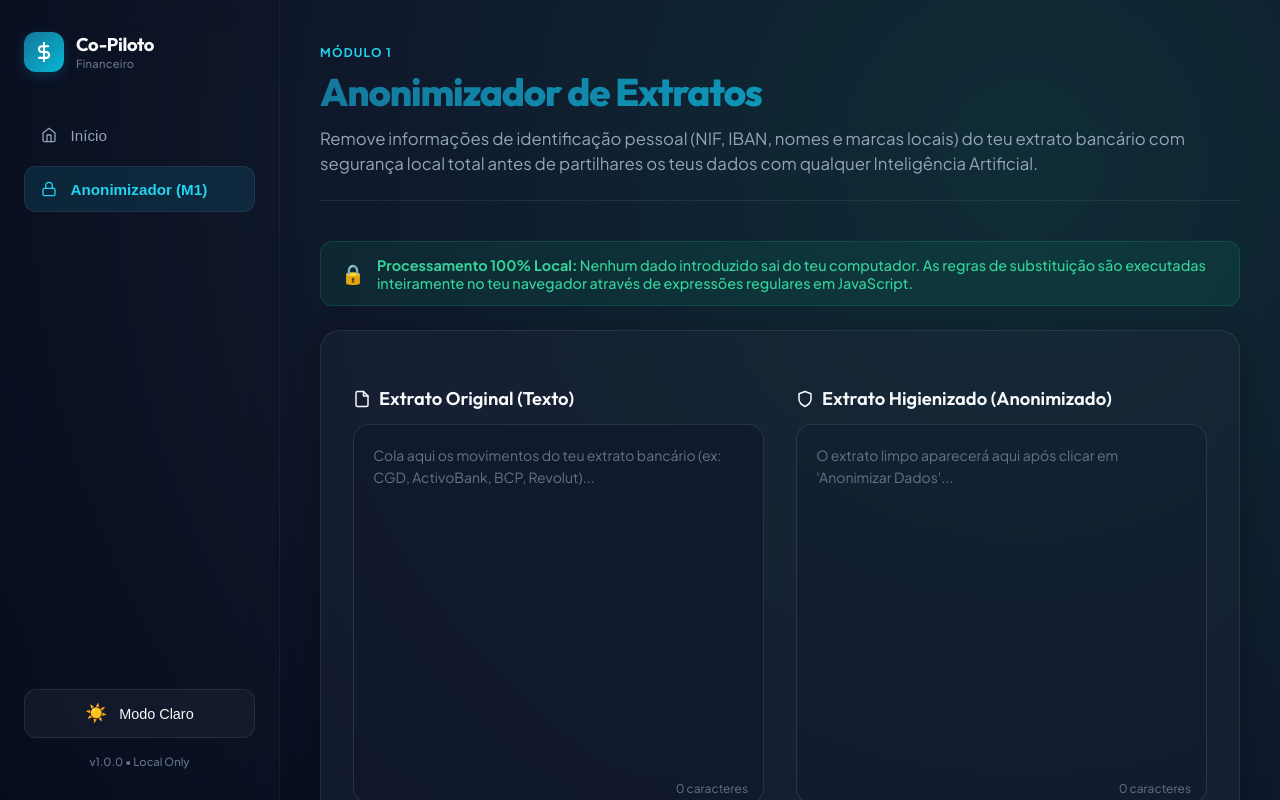
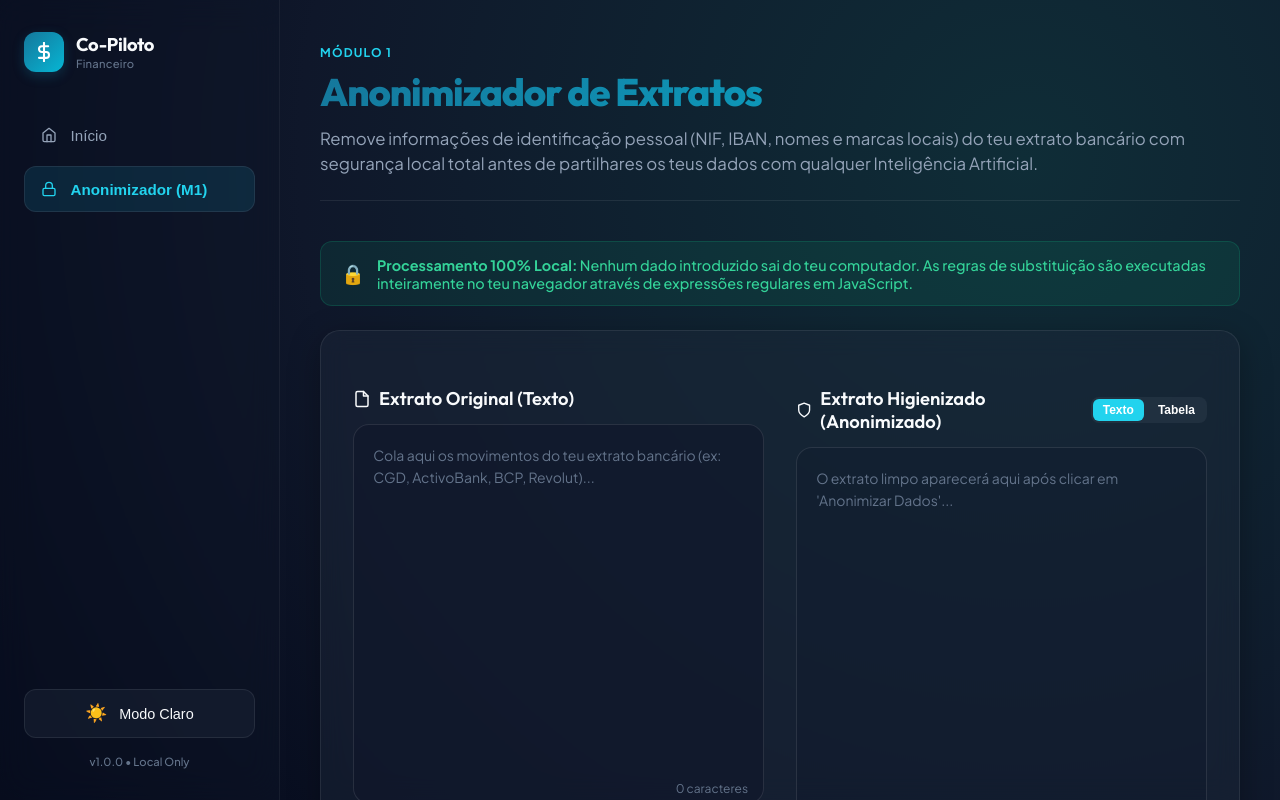
Before and after one commit to francisco-alier/ai-personal-finance-series, a React (Vite) app in the folder app/: page / in a window 1280 px wide. Both pictures are taken after a click on the button "Anonimizador (M1)". Built offline with nearby package versions, Linux system fonts and the light colour scheme.

Commit message:
improved frotnend with tabela option for mkdown

```diff
--- a/app/src/components/Anonymizer.jsx
+++ b/app/src/components/Anonymizer.jsx
@@ -5,6 +5,7 @@ export default function Anonymizer() {
   const [outputText, setOutputText] = useState('');
   const [copied, setCopied] = useState(false);
   const [stats, setStats] = useState(null);
+  const [format, setFormat] = useState('text');
 
   const sampleText = `EXTRATO MENSAL DETALHADO
 Caixa Geral de Depósitos - Conta POUPANÇA ACTIVA
@@ -205,10 +206,64 @@ Para dúvidas, contacte o seu gestor pelo email joao.pinto@cgd.pt ou telefone 91
     setCopied(false);
   };
 
+  const convertToMarkdownTable = (text) => {
+    if (!text) return '';
+    const lines = text.split('\n');
+    const rows = [];
+
+    lines.forEach(line => {
+      // Find date (matches DD/MM/YYYY or DD-MM-YYYY or YYYY-MM-DD)
+      const dateMatch = line.match(/\b\d{2}[/\-]\d{2}[/\-]\d{4}\b/) || line.match(/\b\d{4}[/\-]\d{2}[/\-]\d{2}\b/);
+      if (!dateMatch) return;
+      const date = dateMatch[0];
+
+      let cleanLine = line.replace(date, '').trim();
+
+      // Find values: look for decimal number patterns with optional sign and currency
+      const valueRegex = /([+\-]?\s*\d+[\d\s\.]*,\d{2}(?:\s*(?:EUR|€))?|[+\-]?\s*\d+[\d\s\.]*\.\d{2}(?:\s*(?:EUR|€))?)/gi;
+      const values = [];
+      let m;
+      while ((m = valueRegex.exec(cleanLine)) !== null) {
+        values.push({ text: m[0], index: m.index });
+      }
+
+      if (values.length > 0) {
+        const valObj = values[0];
+        const value = valObj.text.trim();
+
+        let description = cleanLine.substring(0, valObj.index).trim();
+        // Clean description spaces
+        description = description.replace(/\s+/g, ' ');
+
+        if (description && value) {
+          rows.push({ date, description, value });
+        }
+      }
+    });
+
+    if (rows.length === 0) return '';
+
+    // Generate markdown table
+    let md = '| Data | Descrição | Valor |\n| --- | --- | --- |\n';
+    rows.forEach(row => {
+      md += `| ${row.date} | ${row.description} | ${row.value} |\n`;
+    });
+    return md;
+  };
+
+  const getDisplayedOutput = () => {
+    if (format === 'table') {
+      const table = convertToMarkdownTable(outputText);
+      if (table) return table;
+    }
+    return outputText;
+  };
+
   const handleCopyToClipboard = async () => {
-    if (!outputText) return;
+    const textToCopy = getDisplayedOutput();
+    if (!textToCopy) return;
     try {
-      await navigator.clipboard.writeText(outputText);
+      await navigator.clipboard.writeText(textToCopy);
       setCopied(true);
       setTimeout(() => setCopied(false), 3000);
     } catch (err) {
@@ -284,19 +339,57 @@ Para dúvidas, contacte o seu gestor pelo email joao.pinto@cgd.pt ou telefone 91
 
           {/* Output Panel */}
           <div className="workspace-panel">
-            <div className="panel-title">
-              <svg width="18" height="18" viewBox="0 0 24 24" fill="none" stroke="currentColor" strokeWidth="2" strokeLinecap="round" strokeLinejoin="round"><path d="M12 22s8-4 8-10V5l-8-3-8 3v7c0 6 8 10 8 10z"/></svg>
-              Extrato Higienizado (Anonimizado)
+            <div className="panel-title" style={{ display: 'flex', justifyContent: 'space-between', alignItems: 'center' }}>
+              <div style={{ display: 'flex', alignItems: 'center', gap: '0.5rem' }}>
+                <svg width="18" height="18" viewBox="0 0 24 24" fill="none" stroke="currentColor" strokeWidth="2" strokeLinecap="round" strokeLinejoin="round"><path d="M12 22s8-4 8-10V5l-8-3-8 3v7c0 6 8 10 8 10z"/></svg>
+                Extrato Higienizado (Anonimizado)
+              </div>
+              <div style={{ display: 'flex', gap: '0.25rem', background: 'rgba(255,255,255,0.05)', padding: '2px', borderRadius: '8px' }}>
+                <button
+                  className={`btn-toggle-format ${format === 'text' ? 'active' : ''}`}
+                  onClick={() => setFormat('text')}
+                  style={{
+                    padding: '4px 10px',
+                    fontSize: '0.75rem',
+                    border: 'none',
+                    background: format === 'text' ? 'var(--accent-color)' : 'transparent',
+                    color: 'white',
+                    borderRadius: '6px',
+                    cursor: 'pointer',
+                    fontWeight: '600',
+                    transition: 'all 0.2s'
+                  }}
+                >
+                  Texto
+                </button>
+                <button
+                  className={`btn-toggle-format ${format === 'table' ? 'active' : ''}`}
+                  onClick={() => setFormat('table')}
+                  style={{
+                    padding: '4px 10px',
+                    fontSize: '0.75rem',
+                    border: 'none',
+                    background: format === 'table' ? 'var(--accent-color)' : 'transparent',
+                    color: 'white',
+                    borderRadius: '6px',
+                    cursor: 'pointer',
+                    fontWeight: '600',
+                    transition: 'all 0.2s'
+                  }}
+                >
+                  Tabela
+                </button>
+              </div>
             </div>
             <div className="textarea-container">
               <textarea
                 className="custom-textarea output-area"
                 placeholder="O extrato limpo aparecerá aqui após clicar em 'Anonimizar Dados'..."
-                value={outputText}
+                value={getDisplayedOutput()}
                 readOnly
               />
               <span className="char-counter">
-                {outputText.length} caracteres
+                {getDisplayedOutput().length} caracteres
               </span>
             </div>
             <div style={{ display: 'flex', gap: '0.75rem' }}>
```
